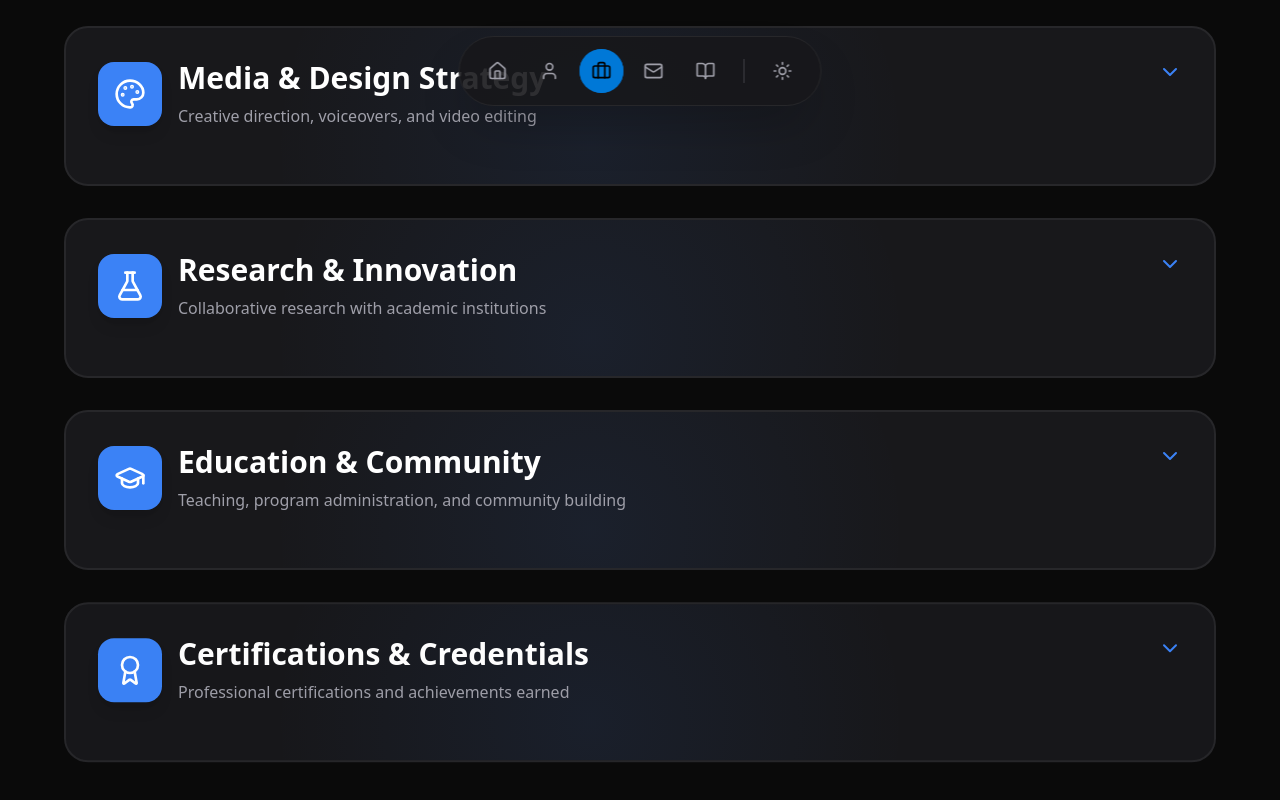
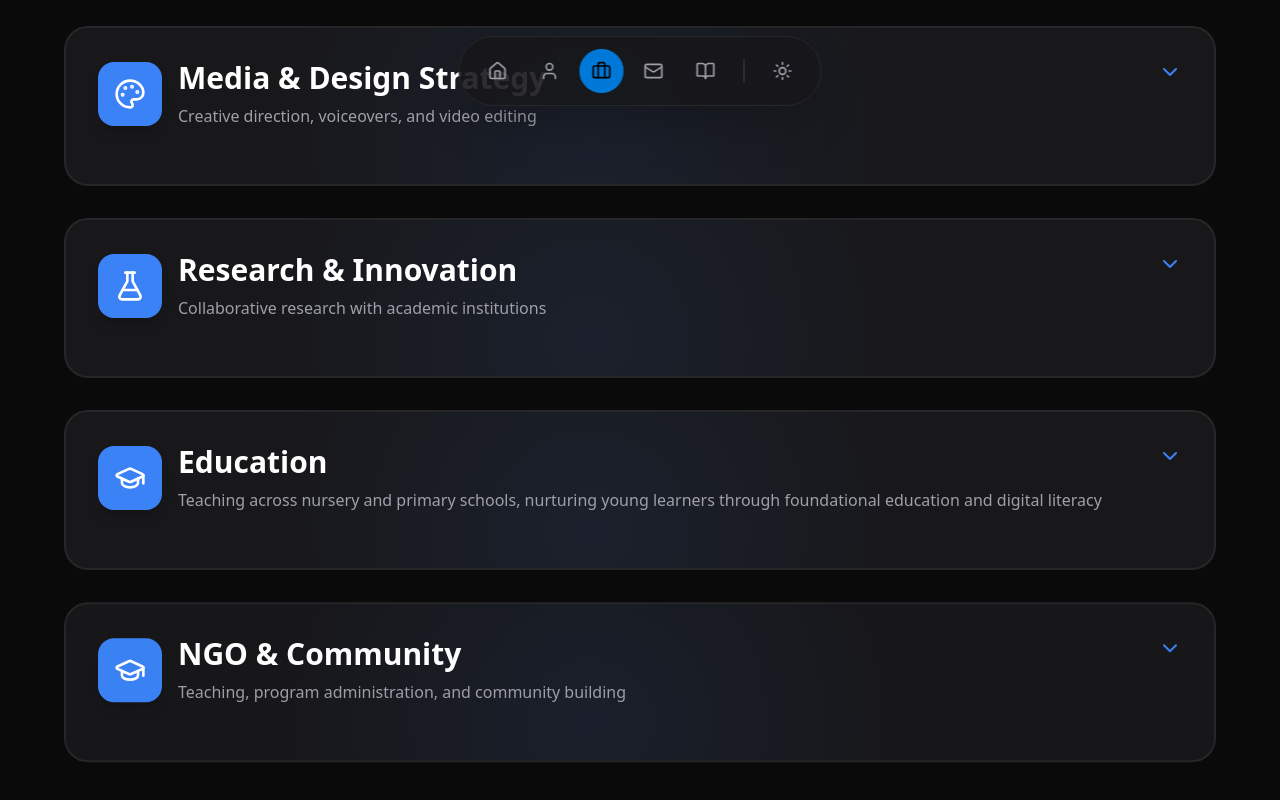
Before and after one commit to luwaden/luwaden-portfolio, a Next.js app: page /work in a window 1280 px wide. Shown: the part 746-1546 px from the top of the page. Built offline with nearby package versions, Linux system fonts and the light colour scheme.

Commit message:
updating work section

```diff
--- a/src/components/work/data/workData.ts
+++ b/src/components/work/data/workData.ts
@@ -154,7 +154,7 @@ export const workSections: WorkSection[] = [
         description: 'Video editing and post-production for top Nigerian brands',
         image: 'https://images.unsplash.com/photo-1574717024653-61fd2cf4d44d?w=800',
         tags: ['Video Editing', 'Motion Graphics', 'Branding'],
-        liveUrl: '#',
+        liveUrl: 'https://drive.google.com/drive/folders/1paleL4EATBBvx--HZRjvDSZ9RN2qxXpj?usp=sharing',
         details: {
           problem: 'Nigerian brands needed high-quality video content that could compete with international standards while maintaining authentic local appeal and storytelling.',
           features: [
@@ -261,16 +261,120 @@ export const workSections: WorkSection[] = [
       },
     ],
   },
+
   {
-    id: 'education',
-    title: 'Education & Community',
+  id: 'education',
+  title: 'Education',
+  icon: GraduationCap,
+  description: 'Teaching across nursery and primary schools, nurturing young learners through foundational education and digital literacy',
+  image: 'https://images.unsplash.com/photo-1503676260728-1c00da094a0b?w=800',
+  projects: [
+    {
+      name: 'Ambassador Nursery & Primary School',
+      slug: 'ambassador-nursery-primary-school',
+      description: 'Taught kindergarten and nursery classes while introducing after-school learning programs for primary pupils.',
+      image: 'https://images.unsplash.com/photo-1596495577886-d920f1fb7238?w=800',
+      tags: ['Early Childhood Education', 'Lesson Design', 'Mentorship'],
+      details: {
+        problem: 'Young learners required personalized teaching to strengthen literacy and numeracy skills, while the school needed creative approaches to sustain student engagement.',
+        features: [
+          'Taught Kindergarten and Nursery 5 classes with a focus on phonics, reading comprehension, and basic numeracy',
+          'Organized after-school lessons for 25 primary pupils to reinforce classroom learning',
+          'Introduced early technology exposure through visual and interactive learning aids',
+          'Developed child-friendly learning materials for pupils with varying learning paces'
+        ],
+        challenges: [
+          'Maintaining engagement among very young learners with short attention spans',
+          'Balancing multiple class levels while ensuring quality learning experiences',
+          'Creating affordable but effective teaching aids within limited school resources'
+        ],
+        role: 'Class Teacher — Taught foundational subjects, managed lesson delivery and assessment, and provided individualized academic support to pupils.',
+        impact: 'Taught over 40 pupils across kindergarten and nursery levels, improving literacy readiness and confidence. After-school lessons led to measurable progress in Mathematics and English proficiency among primary pupils.'
+      }
+    },
+    {
+      name: 'Abied Nursery & Primary School',
+      slug: 'abied-nursery-primary-school',
+      description: 'Taught final-year primary pupils, focusing on academic excellence and computer literacy.',
+      image: 'https://images.unsplash.com/photo-1596496051296-2d1d06c2c23b?w=800',
+      tags: ['Primary Education', 'STEM', 'Exam Preparation', 'Digital Literacy'],
+      details: {
+        problem: 'Graduating pupils needed targeted academic preparation and practical technology exposure to succeed in common entrance examinations and secondary education.',
+        features: [
+          'Taught Primary 6 class of 10 pupils core subjects including Mathematics, English, and Basic Science',
+          'Prepared students for common entrance examinations with mock tests and revision programs',
+          'Introduced basic computer literacy and practical Microsoft Excel training sessions',
+          'Designed lesson notes and visual aids to improve comprehension and retention'
+        ],
+        challenges: [
+          'Bridging knowledge gaps from earlier class levels',
+          'Adapting lessons for both exam preparation and digital literacy',
+          'Limited access to computers for practical sessions'
+        ],
+        role: 'Primary 6 Class Teacher — Led academic instruction, examination preparation, and hands-on computer lessons for final-year pupils.',
+        impact: 'Improved examination readiness across all pupils, with 100% successfully gaining admission into secondary schools. Introduced 10 students to basic computer use and Microsoft Excel, enhancing digital competence at an early stage.'
+      }
+    },
+    {
+      name: 'Faith Cush Nursery & Primary School',
+      slug: 'faith-cush-nursery-primary-school',
+      description: 'Delivered engaging, personalized instruction to early primary pupils in Ibadan, Oyo State.',
+      image: 'https://images.unsplash.com/photo-1603575448762-df5b0d1ccf58?w=800',
+      tags: ['Primary Education', 'Child Development', 'Creative Learning'],
+      details: {
+        problem: 'Primary 3 pupils needed a more interactive and nurturing learning approach to sustain interest and comprehension across core subjects.',
+        features: [
+          'Taught Mathematics, English, and Science to 5 primary pupils in a personalized setting',
+          'Used play-based and storytelling approaches to simplify complex concepts',
+          'Encouraged reading culture through daily comprehension and oral presentation exercises',
+          'Monitored academic progress through weekly performance evaluations'
+        ],
+        challenges: [
+          'Small class size requiring individualized teaching plans',
+          'Maintaining consistent motivation among young pupils',
+          'Designing creative learning strategies without digital tools'
+        ],
+        role: 'Primary School Teacher — Developed and delivered interactive lesson plans tailored to learners’ individual needs.',
+        impact: 'Enhanced literacy and numeracy confidence among all 5 pupils. Parents reported noticeable improvement in reading fluency and classroom participation.'
+      }
+    },
+    {
+      name: 'Private Home Tutoring',
+      slug: 'private-home-tutoring',
+      description: 'Delivered personalized home lessons for primary and junior secondary students from three different families.',
+      image: 'https://images.unsplash.com/photo-1604881991720-f91add269bed?w=800',
+      tags: ['Home Tutoring', 'Personalized Learning', 'Assessment'],
+      details: {
+        problem: 'Parents sought additional academic support for their children outside school hours to strengthen foundational understanding and performance.',
+        features: [
+          'Provided one-on-one academic tutoring across Mathematics, English, and Basic Science',
+          'Developed personalized learning schedules for each learner',
+          'Monitored progress through weekly tests and feedback sessions',
+          'Collaborated with parents to address specific learning challenges'
+        ],
+        challenges: [
+          'Adapting teaching style to diverse home environments and learning speeds',
+          'Balancing time across multiple households',
+          'Sustaining student focus in informal learning settings'
+        ],
+        role: 'Private Tutor — Provided tailored academic guidance to six pupils from three families, ensuring steady academic growth through customized lesson plans and continuous evaluation.',
+        impact: 'Improved pupils’ grades by an average of 25% within three months of consistent tutoring. Strengthened parents’ trust in home-based learning and improved learner confidence and discipline.'
+      }
+    }
+  ]
+},
+
+
+   {
+    id: 'ngo & community',
+    title: 'NGO & Community',
     icon: GraduationCap,
     description: 'Teaching, program administration, and community building',
     image: 'https://images.unsplash.com/photo-1503676260728-1c00da094a0b?w=800',
     projects: [
       {
-        name: 'Primary Education',
-        slug: 'primary-education',
+        name: 'Primary community',
+        slug: 'primary-community',
         description: 'Teaching across various primary schools in Nigeria',
         image: 'https://images.unsplash.com/photo-1427504494785-3a9ca7044f45?w=800',
         tags: ['Teaching', 'Curriculum', 'Mentorship'],
@@ -286,11 +390,11 @@ export const workSections: WorkSection[] = [
           challenges: [
             'Working with limited resources and technology',
             'Managing large class sizes (40+ students)',
-            'Bridging learning gaps from inconsistent previous education',
+            'Bridging learning gaps from inconsistent previous community',
             'Engaging students with diverse learning abilities'
           ],
           role: 'Primary School Teacher - Taught mathematics, science, and basic computer skills, developed engaging lesson plans, mentored junior teachers, and organized extracurricular technology clubs.',
-          impact: 'Taught 500+ students across 5 schools, improved average test scores by 30%, and inspired 50+ students to pursue STEM education. Many former students are now in secondary school excelling in science and technology subjects.'
+          impact: 'Taught 500+ students across 5 schools, improved average test scores by 30%, and inspired 50+ students to pursue STEM community. Many former students are now in secondary school excelling in science and technology subjects.'
         }
       },
       {
@@ -320,6 +424,7 @@ export const workSections: WorkSection[] = [
       },
     ],
   },
+
   {
     id: 'certifications',
     title: 'Certifications & Credentials',
```
